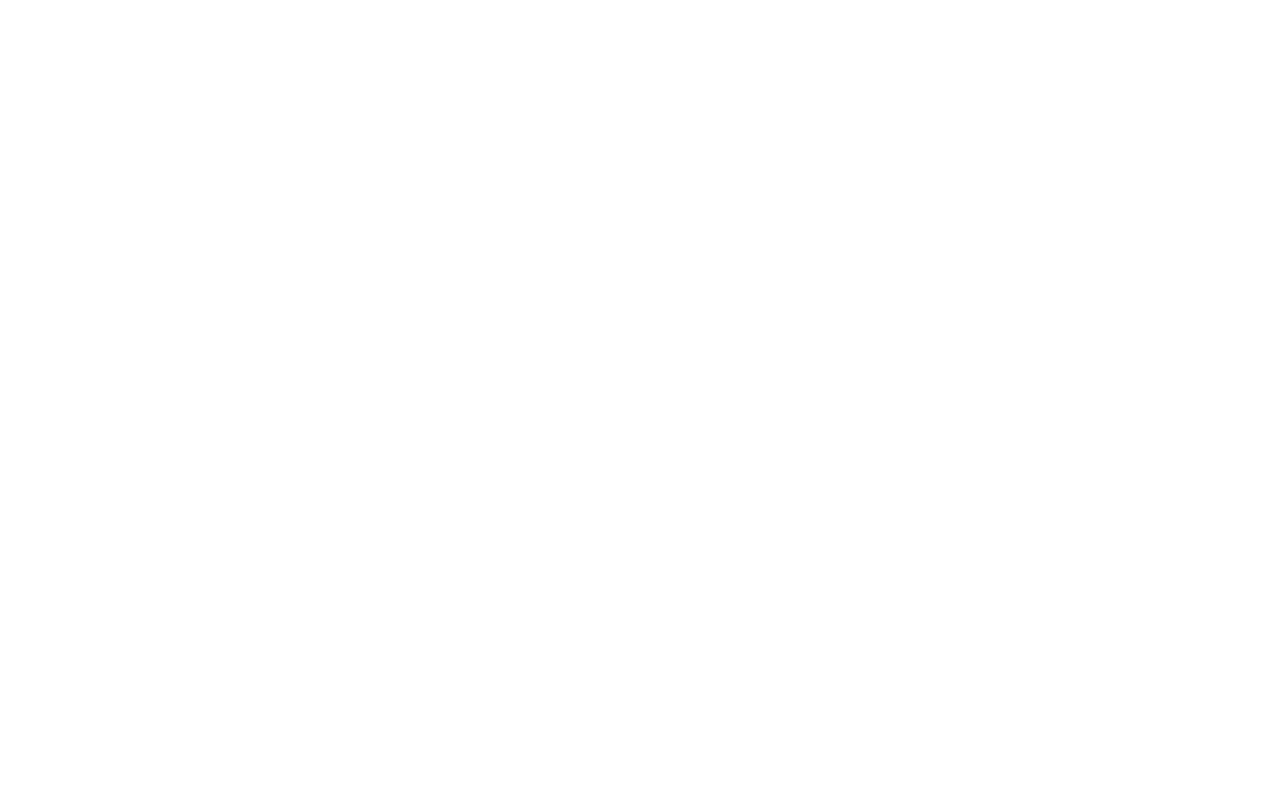
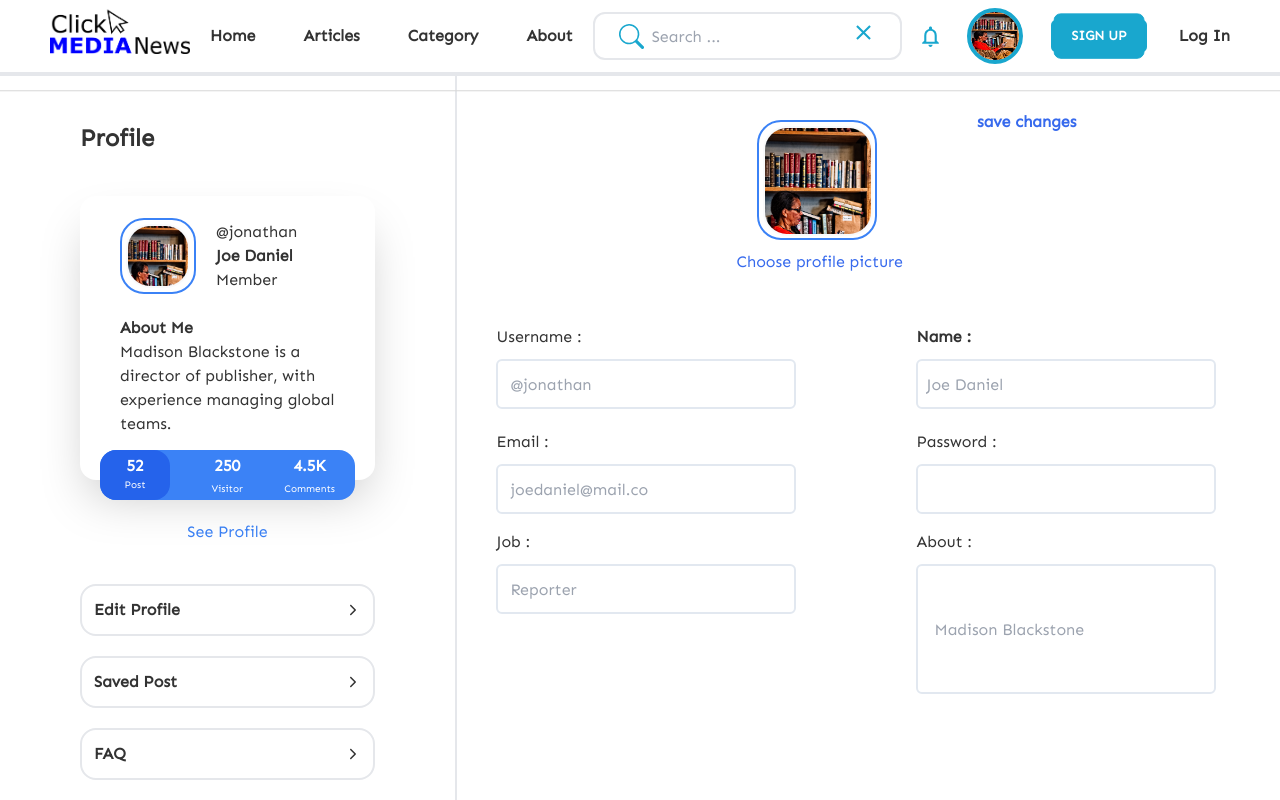
Before and after one commit to hendris27/clickmedianews-frontend, a React (Vite) app: page /profile in a window 1280 px wide. Before the commit this address had no page. Shown: the top 800 px of the page. Built offline with nearby package versions, Linux system fonts and the light colour scheme.

Commit message:
fix: fix profile

```diff
--- a/src/pages/users/Profile.jsx
+++ b/src/pages/users/Profile.jsx
@@ -1,6 +1,121 @@
+import Header from "../../components/HeadersAdmin.jsx"
+import divider from "../../assets/img/Divider.png"
+import Picture from "../../assets/img/picture_login.png"
+import Footer from "../../components/Footers.jsx"
+import { IoIosArrowForward } from "react-icons/io"
+import { Link } from "react-router-dom"
+
 const Profile = () => {
-    return (
-        <></>
+    return(
+        <>
+            <div className='flex h-min-screen'>
+                <nav>
+                    <Header/>
+                </nav>
+                <img className='mt-[90px] absolute' src={divider} />
+                <div className='max-w-[500px] border-r-2 p-20 flex flex-col gap-10'>
+                    <div>
+                        <p className='text-[24px] mt-[40px] font-bold'>Profile</p>
+                    </div>
+                    <div>
+                        <div className='w-[295px] h-[284px] shadow-2xl rounded-2xl bg-white relative'>
+                            <div className='flex gap-5 items-center w-full h-[120px] px-10'>
+                                <div className='border-2 rounded-3xl border-blue-500 p-1'>
+                                    <div className='rounded-3xl border-2 border-gray-50 overflow-hidden w-16 h-16'>
+                                        <img src={Picture} className='object-cover' />
+                                    </div>
+                                </div>
+                                <div className='flex flex-col flex-1'>
+                                    <div>@jonathan</div>
+                                    <div className='font-bold'>Joe Daniel</div>
+                                    <div>Member</div>
+                                </div>
+                            </div>
+                            <div className='px-10'>
+                                <div className='font-bold'>About Me</div>
+                                <div>Madison Blackstone is a director of publisher, with experience managing global teams.</div>
+                            </div>
+                            <div className='w-[255px] rounded-2xl absolute bottom-[-20px] right-5 h-[50px] bg-blue-500 pr-5 flex justify-between text-white text-center'>
+                                <div className='rounded-r-2xl border-1 pt-1 rounded-l-2xl w-[70px] justify-center bg-blue-600'>
+                                    <div className='font-bold'>52</div>
+                                    <div className='text-[10px]'>Post</div>
+                                </div>
+                                <div className='flex flex-col pt-1 gap-1'>
+                                    <div className='font-bold'>250</div>
+                                    <div className='text-[10px]'>Visitor</div>
+                                </div>
+                                <div className='flex flex-col gap-1 pt-1'>
+                                    <div className='font-bold'>4.5K</div>
+                                    <div className='text-[10px]'>Comments</div>
+                                </div>
+                            </div>
+                        </div>
+                    </div>
+                    <div className='w-full flex justify-center'><Link className='text-blue-500'>See Profile</Link></div>
+                    <div className='flex flex-col gap-5 '>
+                        <Link className='flex w-full justify-between items-center border-2 p-3 rounded-2xl hover:bg-blue-100 hover:text-blue-600'>
+                            <div className='font-bold'>Edit Profile</div>
+                            <div><IoIosArrowForward/></div>
+                        </Link>
+                        <Link className='flex w-full justify-between items-center border-2 p-3 rounded-2xl hover:bg-blue-100 hover:text-blue-600'>
+                            <div className='font-bold'>Saved Post</div>
+                            <div><IoIosArrowForward/></div>
+                        </Link>
+                        <Link className='flex w-full justify-between items-center border-2 p-3 rounded-2xl hover:bg-blue-100 hover:text-blue-600'>
+                            <div className='font-bold'>FAQ</div>
+                            <div><IoIosArrowForward/></div>
+                        </Link>
+                        <Link className='flex w-full justify-between items-center border-2 p-3 rounded-2xl hover:bg-blue-100 hover:text-blue-600'>
+                            <div className='font-bold'>Help</div>
+                            <div><IoIosArrowForward/></div>
+                        </Link>
+                        <Link className='flex justify-center items-center border-none p-3 rounded-2xl bg-blue-600 text-white hover:bg-blue-400'>
+                            <div className='font-bold'>Logout</div>
+                        </Link>
+                    </div>
+                </div>
+                <div className='flex'>
+                    <div className='border-2 rounded-3xl border-blue-500 h-[120px] w-[120px] mt-[120px] ml-[300px] p-1'>
+                        <div className='rounded-3xl h-[110px] w-[110px] border-2 border-gray-50 overflow-hidden'>
+                            <img src={Picture} className='object-cover' />
+                        </div>
+                    </div>
+                    <Link><h1 className='text-[16px] mt-[110px] ml-[100px] text-[#376AED] font-semibold'>save changes</h1></Link>
+                    <Link><h1 className='text-[16px] mt-[250px] ml-[-340px] text-[#376AED]'>Choose profile picture</h1></Link>
+
+                </div>
+                <div className='mt-[300px] ml-[-700px]'>
+                    <h1 className='text-[16px] mt-[25px] ml-[120px]'>Username :</h1>
+                    <input type='text' name='username' placeholder='@jonathan' className='input mt-[10px] ml-[120px] p-3 border-2 border-slate-200 w-[300px] h-[50px] rounded-md max-w-xs' />
+                </div>
+                <div>
+                    <h1 className='text-[16px] mt-[430px] ml-[-300px]'>Email :</h1>
+                    <input type='email' name='email' placeholder='joedaniel@mail.co' className='input mt-[10px] ml-[-300px] p-3 border-2 border-slate-200 w-[300px] h-[50px] rounded-md max-w-xs' />
+                </div>
+                <div>
+                    <h1 className='text-[16px] mt-[530px] ml-[-300px]'>Job :</h1>
+                    <input type='text' name='job' placeholder='Reporter' className='input mt-[10px] ml-[-300px] p-3 border-2 border-slate-200 w-[300px] h-[50px] rounded-md max-w-xs' />
+                </div>
+                <div>
+                    <h1 className='text-[16px] font-semibold mt-[325px] ml-[120px]'>Name :</h1>
+                    <input type='text' name='name' placeholder='Joe Daniel' className='input mt-[10px] ml-[120px] p-2 border-2 border-slate-200 w-[300px] h-[50px] rounded-md max-w-xs' />
+                </div>
+                <div>
+                    <h1 className='text-[16px] mt-[430px] ml-[-300px]'>Password :</h1>
+                    <input type='password' name='password' placeholder='' className='input mt-[10px] ml-[-300px] p-3 border-2 border-slate-200 w-[300px] h-[50px] rounded-md max-w-xs' />
+                </div>
+                <div>
+                    <h1 className='text-[16px] mt-[530px] ml-[-300px]'>About :</h1>
+                    <input type='text' name='about'
+                        placeholder='Madison Blackstone'
+                        className='input mt-[10px] ml-[-300px] border-2 border-slate-200 w-[300px] h-[130px] rounded-md max-w-xs' />
+                </div>
+                <button className='btn text-white bg-[#376AED] hover:bg-blue-500 mt-[800px] ml-[-500px]'>Request to be an author</button>
+            </div>
+            <footer>
+                <Footer />
+            </footer>
+        </>
     )
 }
 
--- a/src/pages/users/auth/SignIn.jsx
+++ b/src/pages/users/auth/SignIn.jsx
@@ -5,6 +5,8 @@ import * as Yup from "yup"
 import {FcGoogle} from "react-icons/fc"
 import {FaFacebook} from "react-icons/fa"
 import {FaTwitter} from "react-icons/fa"
+import Footer from "../../../components/Footers"
+
 
 function SignIn() {
     const validationSchema = Yup.object({
@@ -75,32 +77,14 @@ function SignIn() {
                                 Don&apos;t have an account ?
                             </div>
                             <div className='w-full'>
-                                <button className='btn text-white border-0 w-full normal-case'>Sign Up Now</button>
+                                <Link to='/signup' className='btn text-white border-0 w-full normal-case'>Sign Up Now</Link >
                             </div>
-                            <div className='font-bold'><Link>Back to homepage</Link></div>
+                            <div className='font-bold'><Link to='/'>Back to homepage</Link></div>
                         </div>
                     </div>
                 </div>
             </div>
-            <div className='h-full w-full bg-blue-700 p-4 lg:p-8 flex lg:flex-row flex-col lg:justify-between gap-5 lg:gap-0'>
-                <div className='flex flex-col gap-5 text-white'>
-                    <Link to>Why News Today</Link>
-                    <Link to>Community</Link>
-                    <Link to>Be an author</Link>
-                    <Link to>FAQ</Link>
-                </div>
-                <div className=' lg:w-2/5 lg:gap-5 flex flex-col text-white'>
-                    <Link>News Today</Link>
-                    <div>
-                        <p>
-                            Jendral Sudirman Street No. 23 Jakarta,
-                            Indonesia
-                        </p>
-                        <p>(621)989898934</p>
-                        <p>newstoday@mail.com</p>
-                    </div>
-                </div>
-            </div>
+            <Footer/>
         </Fragment>
     )
 }
--- a/src/pages/users/auth/SignUp.jsx
+++ b/src/pages/users/auth/SignUp.jsx
@@ -5,6 +5,7 @@ import * as Yup from "yup"
 import {FcGoogle} from "react-icons/fc"
 import {FaFacebook} from "react-icons/fa"
 import {FaTwitter} from "react-icons/fa"
+import Footer from "../../../components/Footers"
 
 function SignUp() {
     const validationSchema = Yup.object({
@@ -91,32 +92,14 @@ function SignUp() {
                                 Already have an account ?
                             </div>
                             <div className='w-full'>
-                                <button className='btn text-white border-0 w-full normal-case'>Login Here</button>
+                                <Link to='/signin' className='btn text-white border-0 w-full normal-case'>Login Here</Link>
                             </div>
-                            <div className='font-bold'><Link>Back to homepage</Link></div>
+                            <div className='font-bold'><Link to='/'>Back to homepage</Link></div>
                         </div>
                     </div>
                 </div>
             </div>
-            <div className='h-full w-full bg-blue-700 p-4 lg:p-8 flex lg:flex-row flex-col lg:justify-between gap-5 lg:gap-0'>
-                <div className='flex flex-col gap-5 text-white'>
-                    <Link to>Why News Today</Link>
-                    <Link to>Community</Link>
-                    <Link to>Be an author</Link>
-                    <Link to>FAQ</Link>
-                </div>
-                <div className=' lg:w-2/5 lg:gap-5 flex flex-col text-white'>
-                    <Link>News Today</Link>
-                    <div>
-                        <p>
-                                Jendral Sudirman Street No. 23 Jakarta,
-                                Indonesia
-                        </p>
-                        <p>(621)989898934</p>
-                        <p>newstoday@mail.com</p>
-                    </div>
-                </div>
-            </div>
+            <Footer/>
         </Fragment>
     )
 }
```
